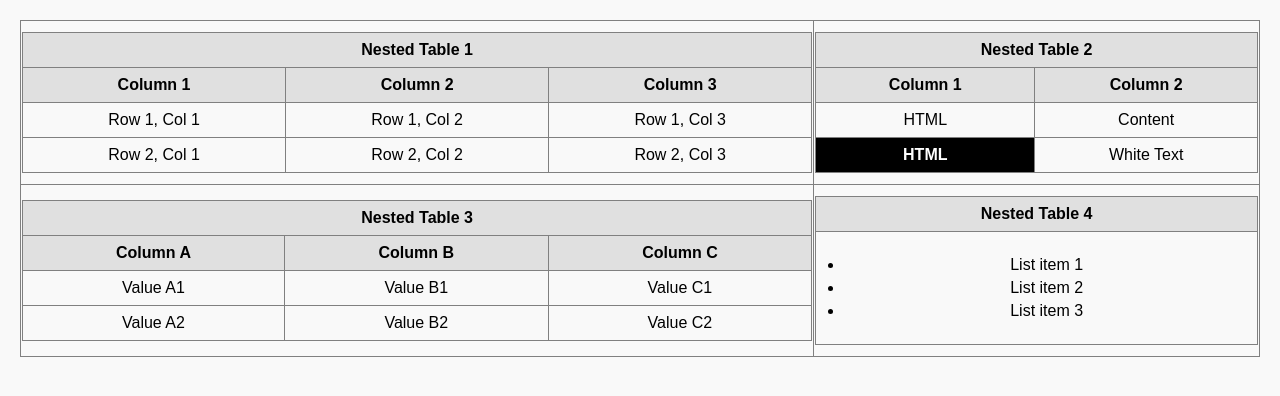
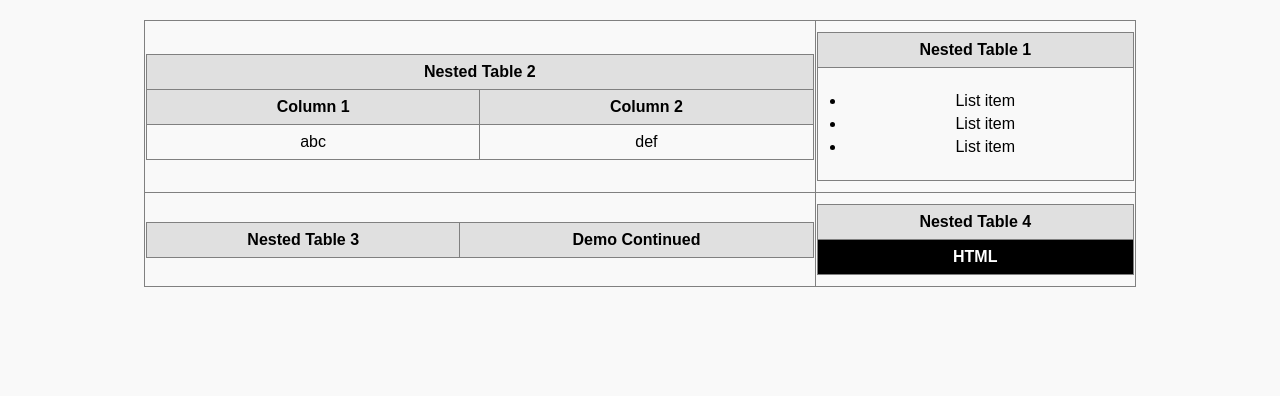
Before and after one commit to acciojob/tables-in-tables-shefalimittal6, a website: page main.html in a window 1280 px wide. Drawn offline with Linux system fonts and the light colour scheme.

Commit message:
created a submission

```diff
--- a/main.html
+++ b/main.html
@@ -3,40 +3,12 @@
 <head>
     <meta charset="UTF-8">
     <meta name="viewport" content="width=device-width, initial-scale=1.0">
-    <title>Tables in Tables</title>
+    <title>Nested Tables</title>
     <link rel="stylesheet" href="styles.css">
 </head>
 <body>
     <table class="main-table" border="1">
         <tr>
-            <!-- Nested Table 1 -->
-            <td>
-                <table class="nested-table" border="1">
-                    <thead>
-                        <tr>
-                            <th colspan="3">Nested Table 1</th>
-                        </tr>
-                        <tr>
-                            <th>Column 1</th>
-                            <th>Column 2</th>
-                            <th>Column 3</th>
-                        </tr>
-                    </thead>
-                    <tbody>
-                        <tr>
-                            <td>Row 1, Col 1</td>
-                            <td>Row 1, Col 2</td>
-                            <td>Row 1, Col 3</td>
-                        </tr>
-                        <tr>
-                            <td>Row 2, Col 1</td>
-                            <td>Row 2, Col 2</td>
-                            <td>Row 2, Col 3</td>
-                        </tr>
-                    </tbody>
-                </table>
-            </td>
-
             <!-- Nested Table 2 -->
             <td>
                 <table class="nested-table" border="1">
@@ -51,12 +23,30 @@
                     </thead>
                     <tbody>
                         <tr>
-                            <td>HTML</td>
-                            <td>Content</td>
+                            <td>abc</td>
+                            <td>def</td>
                         </tr>
+                    </tbody>
+                </table>
+            </td>
+
+            <!-- Nested Table 1 -->
+            <td>
+                <table class="nested-table" border="1">
+                    <thead>
                         <tr>
-                            <td style="background-color: black; color: white;">HTML</td>
-                            <td>White Text</td>
+                            <th colspan="1">Nested Table 1</th>
+                        </tr>
+                    </thead>
+                    <tbody>
+                        <tr>
+                            <td>
+                                <ul>
+                                    <li>List item</li>
+                                    <li>List item</li>
+                                    <li>List item</li>
+                                </ul>
+                            </td>
                         </tr>
                     </tbody>
                 </table>
@@ -69,26 +59,10 @@
                 <table class="nested-table" border="1">
                     <thead>
                         <tr>
-                            <th colspan="3">Nested Table 3</th>
-                        </tr>
-                        <tr>
-                            <th>Column A</th>
-                            <th>Column B</th>
-                            <th>Column C</th>
+                            <th>Nested Table 3</th>
+                            <th>Demo Continued</th>
                         </tr>
                     </thead>
-                    <tbody>
-                        <tr>
-                            <td>Value A1</td>
-                            <td>Value B1</td>
-                            <td>Value C1</td>
-                        </tr>
-                        <tr>
-                            <td>Value A2</td>
-                            <td>Value B2</td>
-                            <td>Value C2</td>
-                        </tr>
-                    </tbody>
                 </table>
             </td>
 
@@ -97,24 +71,17 @@
                 <table class="nested-table" border="1">
                     <thead>
                         <tr>
-                            <th colspan="2">Nested Table 4</th>
+                            <th colspan="1">Nested Table 4</th>
                         </tr>
                     </thead>
                     <tbody>
                         <tr>
-                            <td colspan="2">
-                                <ul>
-                                    <li>List item 1</li>
-                                    <li>List item 2</li>
-                                    <li>List item 3</li>
-                                </ul>
-                            </td>
+                            <td style="background-color: black; color: white;">HTML</td>
                         </tr>
                     </tbody>
                 </table>
             </td>
         </tr>
     </table>
-    <script src="script.js"></script>
 </body>
 </html>
--- a/script.js
+++ /dev/null
@@ -1,2 +0,0 @@
-// JavaScript functionality can be added as needed.
-console.log("Tables with nested structure rendered successfully.");
--- a/styles.css
+++ b/styles.css
@@ -5,7 +5,8 @@ body {
 }
 
 .main-table {
-    width: 100%;
+    width: 80%;
+    margin: 0 auto;
     border-collapse: collapse;
 }
 
```
